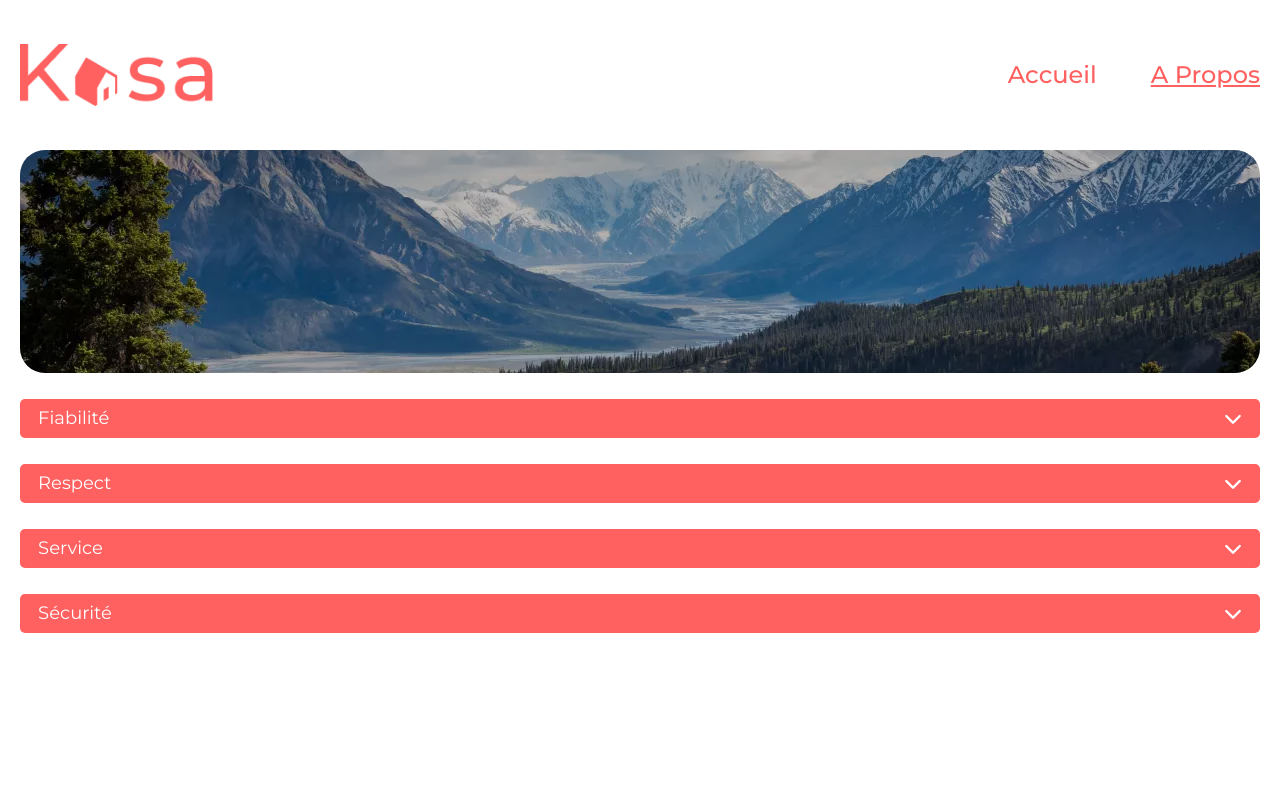
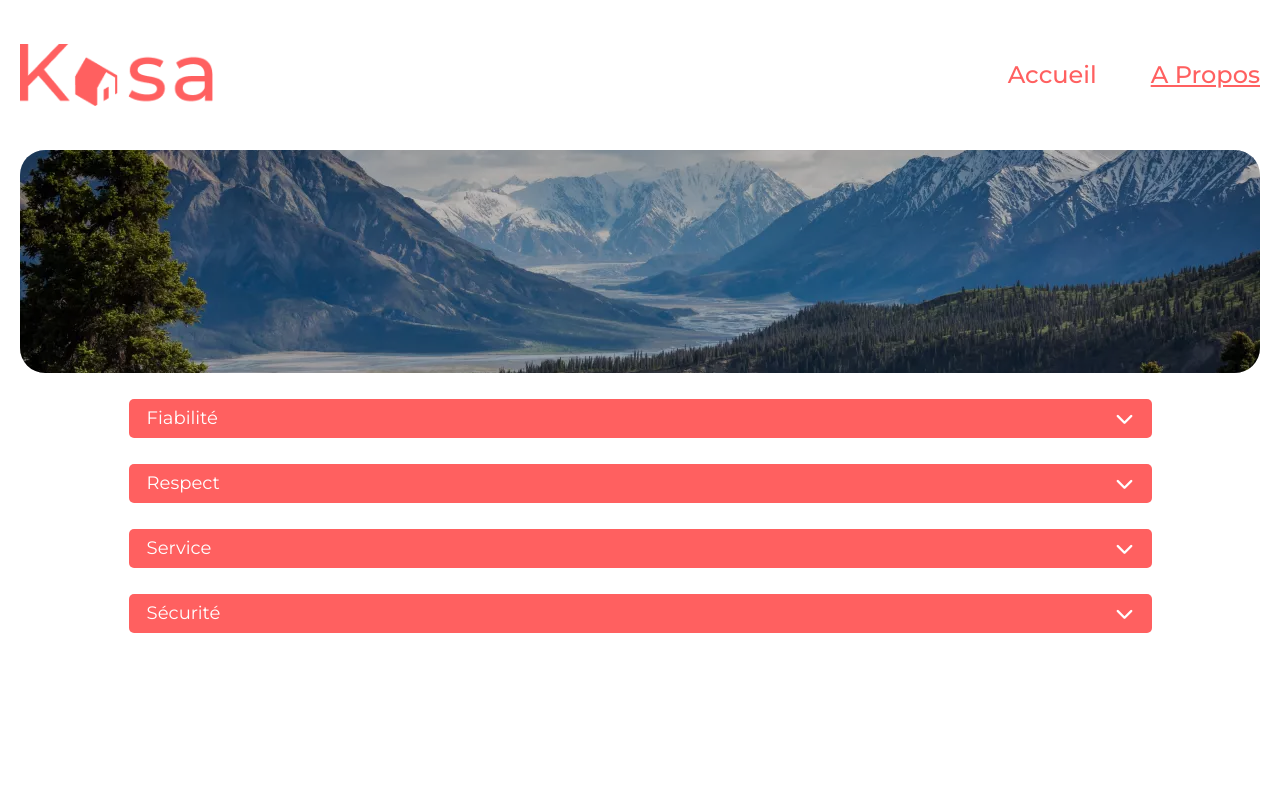
Before and after one commit to KentaroPigot/Projet6, a React (Create React App) app: page /about in a window 1280 px wide. Shown: the top 800 px of the page. Built offline with nearby package versions, Linux system fonts and the light colour scheme.

Commit message:
Déconstruction des props et suppresion de commentaires

```diff
--- a/src/components/UI/Dropdown.js
+++ b/src/components/UI/Dropdown.js
@@ -12,7 +12,6 @@ function Dropdown({ text, title, className }) {
 
   return (
     <div className={`${styles.dropdown} ${styles[className]}`}>
-      {/* <div className={styles.dropdown}> */}
       <div className={styles.header} onClick={onClickHandler}>
         <h2>{title}</h2>
         <i
--- a/src/components/UI/Dropdown.module.css
+++ b/src/components/UI/Dropdown.module.css
@@ -3,10 +3,6 @@
   height: auto;
   margin-inline: auto;
 }
-.dropdown.about {
-  width: calc(100% - 40px);
-}
-
 .header {
   width: 100%;
   background-color: rgb(255, 96, 96);
--- a/src/components/home/Home.js
+++ b/src/components/home/Home.js
@@ -6,10 +6,10 @@ import Banner from "../Banner.js";
 import PropTypes from "prop-types";
 import { useEffect } from "react";
 
-function Home(props) {
+function Home({ locations, routeChange }) {
   useEffect(() => {
-    props.routeChange("home");
-  }, [props]);
+    routeChange("home");
+  }, [routeChange]);
 
   return (
     <>
@@ -18,7 +18,7 @@ function Home(props) {
         bannerimg={bannerImgHome}
         message={"Chez vous, partout et ailleurs"}
       />
-      <Gallery className={styles.section} locations={props.locations} />
+      <Gallery className={styles.section} locations={locations} />
     </>
   );
 }
```
